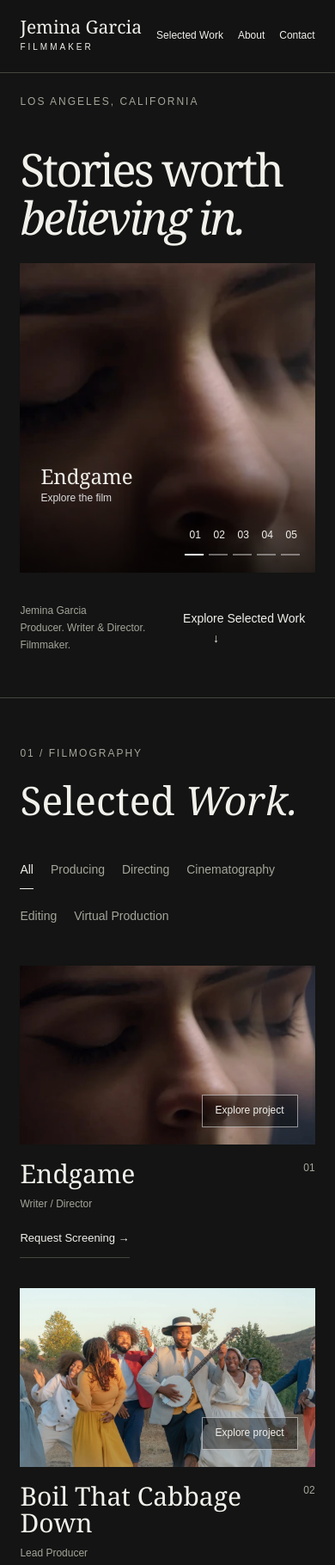
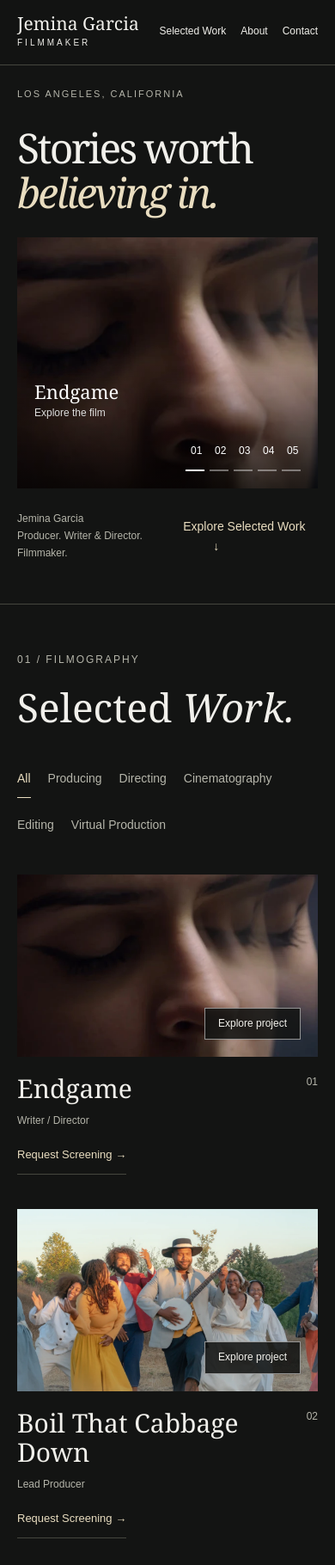
Before and after one commit to angel-saber/Jemina-Garcia-Creative-Portfolio, a plain HTML site: page index.html in a window 390 px wide. Shown: the top 1820 px of the page at 86% size. Drawn offline with Linux system fonts and the light colour scheme.

Commit message:
Refine cinematic portfolio layout, typography and responsive styling

```diff
--- a/style.css
+++ b/style.css
@@ -60,3 +60,41 @@ nav a[aria-current]{border-color:var(--paper)}
 @media(prefers-reduced-motion:reduce){.preview-still,.project-transition{display:none}}
 
 @media(prefers-reduced-motion:reduce){#replay-intro{display:none}}
+
+/* Taste refinement: cinematic editorial, consistent charcoal and champagne. */
+:root{--ink:#131413;--paper:#f1f0eb;--muted:#b5b5aa;--line:#45463e;--accent:#e9ddc0;--gutter:clamp(20px,5vw,88px)}
+header{height:76px;padding-inline:var(--gutter)}
+main{max-width:1800px;margin-inline:auto}
+.hero{padding:clamp(24px,4vw,56px) var(--gutter) 0;display:grid;grid-template-columns:minmax(0, .85fr) minmax(0,1.15fr);align-items:center;column-gap:clamp(24px,4vw,70px)}
+.hero-top{grid-column:1/-1;margin-bottom:clamp(22px,4vw,56px);font-size:11px}
+.hero h1{font-size:clamp(48px,6.4vw,110px);line-height:1.08;letter-spacing:-.055em;margin:0;pointer-events:auto}
+.hero h1 em{padding-left:0;color:var(--accent)}
+.hero-cinema{width:100%;height:clamp(320px,38vw,580px);margin:0;isolation:isolate}
+.hero-caption{color:#fff;left:20px;right:20px;bottom:20px;gap:12px;flex-wrap:wrap}
+.hero-caption>button{font-size:clamp(22px,2.2vw,34px);padding:0}
+.hero-controls{margin-left:auto}
+.hero-bottom{grid-column:1/-1;padding:26px 0 clamp(48px,7vw,100px)}
+.hero-bottom a,.text-button,.about-links a,.card-watch button,.card-watch a{color:var(--accent)}
+.section-heading{display:block}
+.section-heading h2{line-height:1.12}
+.work,.current,.vp{padding-inline:var(--gutter)}
+.gallery{gap:clamp(32px,5vw,80px);grid-template-columns:minmax(0,1.15fr) minmax(0,1fr)}
+.project-card:nth-child(even){margin-top:clamp(24px,5vw,80px)}
+.project-card .metadata{padding-top:20px}
+.project-card h3{line-height:1.15}
+.image-wrap span{background:#131413dc;color:var(--paper)}
+.filters button{padding:10px 0}
+.filters button[aria-pressed=true],nav a[aria-current]{color:var(--accent);border-color:var(--accent)}
+.current,footer,dialog,.dialog-toolbar{background:var(--ink);color:var(--paper)}
+.current,footer{border-top:1px solid var(--line)}
+.current .eyebrow,.current-grid p,footer>p,.project-detail .credit,.detail-sections p{color:var(--muted)}
+.current-grid article,.footer-bottom,.dialog-toolbar,.detail-next{border-color:var(--line)}
+.current-grid h3{font-size:clamp(27px,3vw,42px);line-height:1.12}
+.current-grid .credit{color:var(--accent)}
+.watch-actions button{background:var(--accent);color:var(--ink)}
+footer h2{line-height:1.12;color:var(--accent)}
+.email{color:var(--paper)}
+.cursor-sparkle{display:none}
+@media(min-width:761px) and (max-width:1050px){.hero{grid-template-columns:minmax(0,1fr) minmax(0,1fr)}.hero-controls{width:100%;justify-content:flex-end}}
+@media(max-width:760px){header{height:auto;min-height:76px;gap:8px;padding-block:12px}.hero{display:block}.hero-top{margin-bottom:28px}.hero h1{font-size:clamp(48px,11vw,82px);margin-bottom:26px}.hero-cinema{height:clamp(290px,75vw,420px)}.hero-bottom{padding-bottom:48px}.gallery{grid-template-columns:1fr;gap:40px}.project-card:nth-child(even){margin-top:0}.current-grid{gap:28px}.hero-caption>button{max-width:100%}}
+@media(prefers-reduced-motion:no-preference){.scroll-reveal{transform:translateY(12px);transition:opacity .65s ease,transform .65s ease}.scroll-reveal.is-revealed{transform:none}}
```
